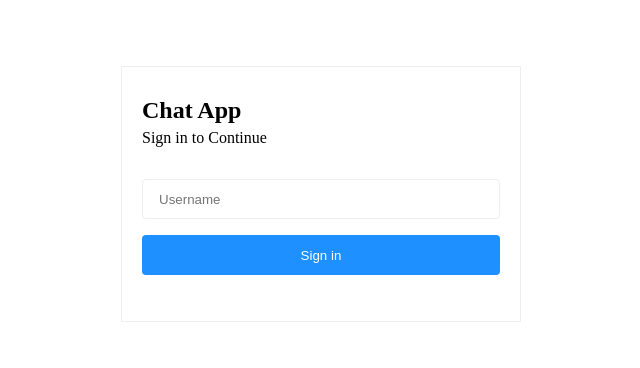
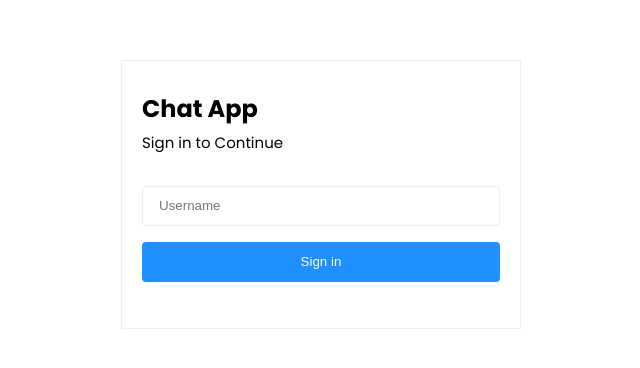
Before and after one commit to obioraigboanusi/react-chat-app, a React (Create React App) app: page / in a window 1280 px wide. Shown: the part 206-574 px from the top of the page, without its empty margins (319-959 px from the left). Built offline with nearby package versions, Linux system fonts and the light colour scheme.

Commit message:
Feat: Add fonts

```diff
--- a/src/index.css
+++ b/src/index.css
@@ -1,6 +1,11 @@
+@import url("https://fonts.googleapis.com/css2?family=Poppins:wght@400;500;600;700&display=swap");
 * {
   box-sizing: border-box;
   padding: 0%;
   margin: 0%;
   transition: all 0.3s ease-out;
 }
+body {
+  font-size: 15px;
+  font-family: "Poppins", sans-serif;
+}
```
